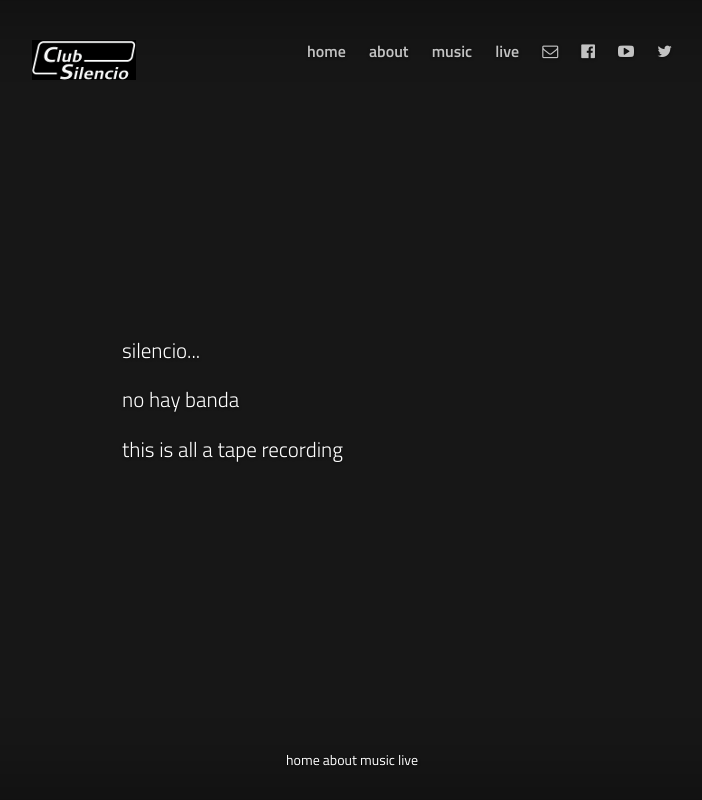
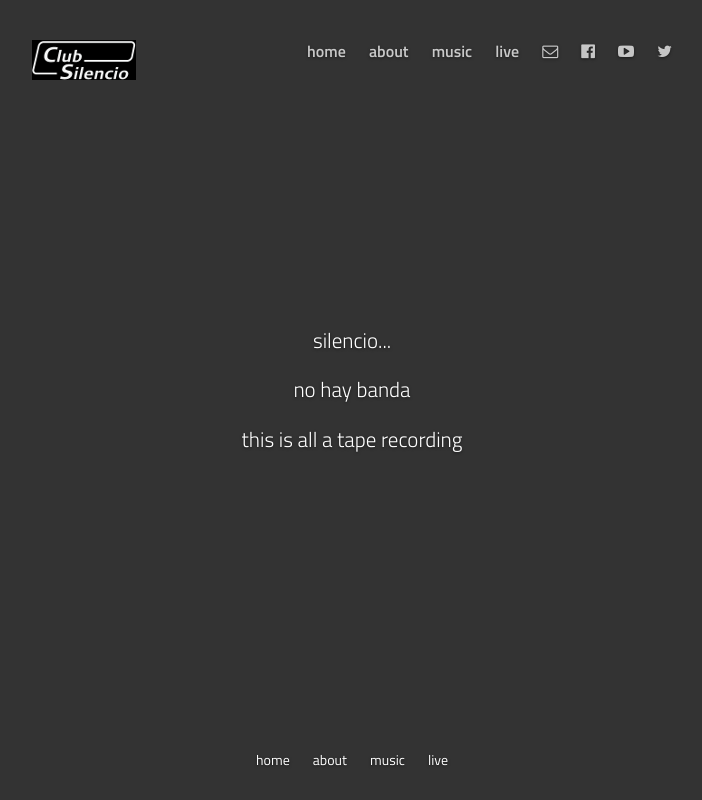
Before and after one commit to roddds/club-silencio, a Flask app: page / in a window 1280 px wide. Shown: the whole page, without its empty margins (288-990 px from the left). Run offline with Flask 2, Linux system fonts and the light colour scheme; some libraries are stand-ins or nearby versions.

Commit message:
styles cleanup

```diff
--- a/static/style.css
+++ b/static/style.css
@@ -1,86 +1,38 @@
+.fa-facebook-official:hover { color: #3b5998; }
+.fa-twitter:hover { color: #4099ff; }
+.fa-youtube-play:hover { color: #bb0000; }
+
+.masthead li.navicon a {
+    border-bottom: none;
+}
+
 body {
-    height: 100%;
-    background: #171717;
-    margin: 0;
-    padding: 0;
     font-family: 'Titillium Web', sans-serif;
 }
 
-.header .fa {
-    font-size: 20px;
+.site-wrapper {
+    -webkit-box-shadow: none;
+    box-shadow: none;
 }
 
-.header .fa-facebook-official:hover { color: #3b5998; }
-.header .fa-twitter:hover { color: #4099ff; }
-.header .fa-youtube-play:hover { color: #bb0000; }
-
-.header {
-    position: absolute;
-    top: 0;
-    height: 70px;
-    width: 100%;
-    overflow: hidden;
-    background: #111;
-    border-bottom: 1px solid #3C3C3C;
-    color: #eee;
-    font-weight: 600;
-    font-size: 1.2em;
+.mastfoot li {
+    float: left;
+    display: inline-block;
 }
 
-.header .links {
-    display: inline;
-}
-
-.header .links {
-    margin-top: -10px;
-    margin-right: 30px;
-    float: right;
-}
-
-.header .links li {
-    float: left;
-    list-style: none;
-    padding: 10px;
-}
-
-.header .links a {
-    color: #A5A5A5;
-    text-decoration: none;
-}
-
-.header .links a:hover {
-    color: #fff;
-}
-
-.header .title {
-    float: left;
-    margin-left: 40px;
-    margin-top: 15px;
-}
-
-html { height: 100%;}
-
-body .height-offset {
-    height: 70px;
-}
-
-body .content {
-    color: #fff;
-    height: 100%;
-}
-
-body .text {
-    margin: 100px;
-    font-size: 40px;
-    line-height: 20px;
-    font-weight: 600;
+.mastfoot .nav {
     text-align: center;
 }
 
-body .text p {
-    text-align: left;
+.mastfoot .nav span {
+    padding: 0 10px;
 }
 
-.content .music ul {
-    list-style: none;
+
+/* /music */
+.player img {
+    display: inline;
+    float: left;
+    height: 220px;
+    padding-right: 20px;
 }
```
